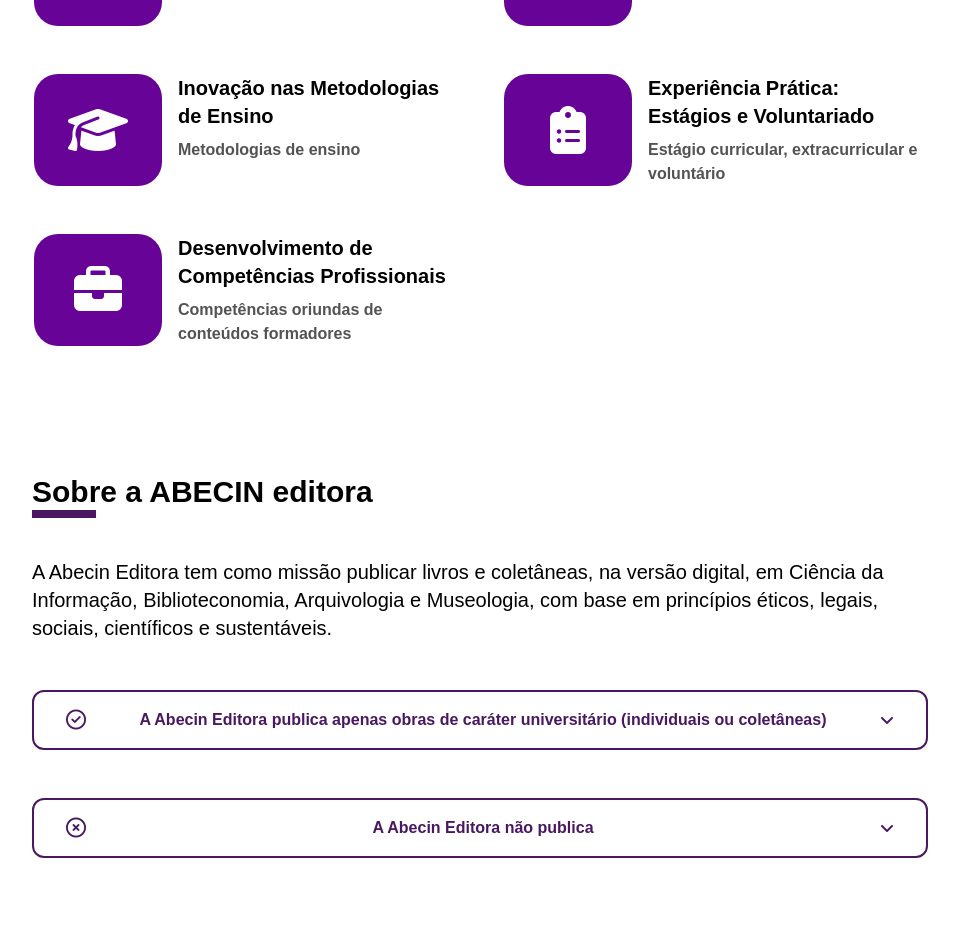
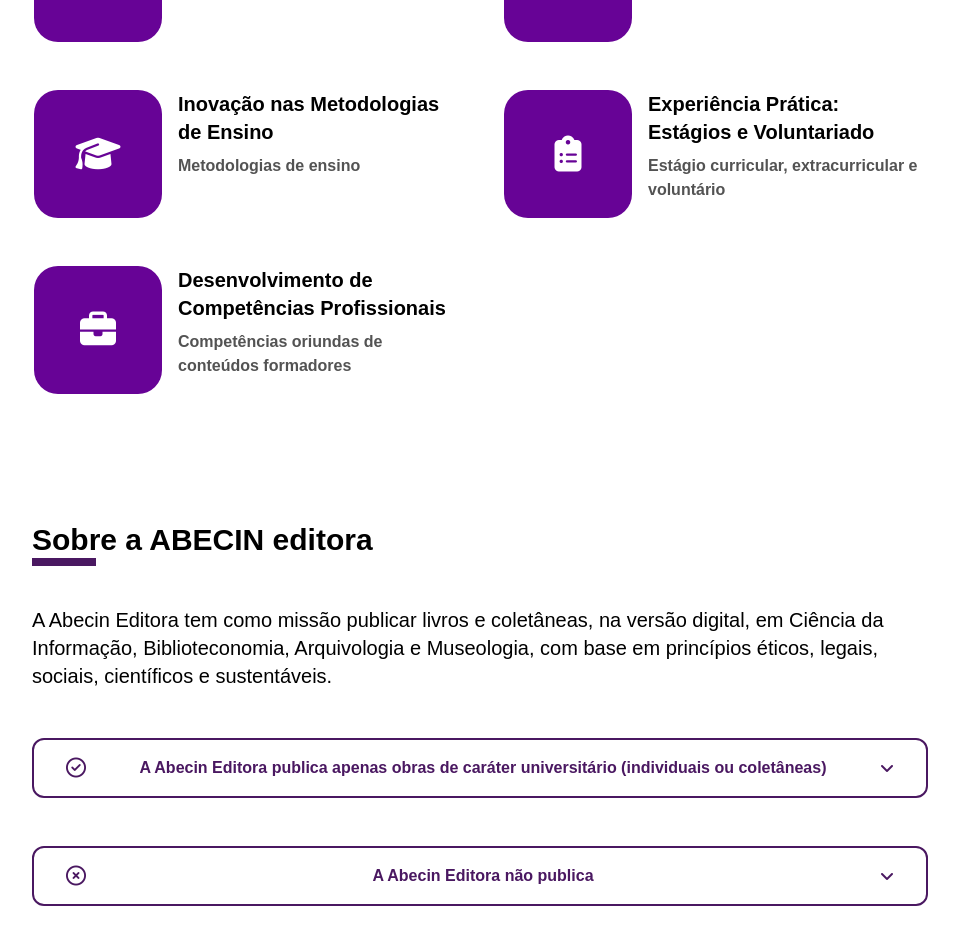
Before and after one commit to softeam-org/abecin, a Next.js app: page /publicacoes in a window 1280 px wide. Shown: the part 1542-2486 px from the top of the page, without its empty margins (160-1119 px from the left). Built offline with nearby package versions, Linux system fonts and the light colour scheme.

Commit message:
feat: adiciona menu dropdowns

```diff
--- a/src/app/publicacoes/page.tsx
+++ b/src/app/publicacoes/page.tsx
@@ -1,8 +1,8 @@
+import ButtonIcon from '@/components/publicacoes/ButtonIcon'
 import PageContent from '@/components/layout/PageContent'
+import Droptdown from '@/components/publicacoes/Dropdown'
 import PageTitle from '@/components/layout/PageTitle'
-import ButtonIcon from '@/components/publicacoes/ButtonIcon'
 import Card from '@/components/publicacoes/Card'
-import Droptout from '@/components/publicacoes/Dropout'
 
 export default function Publicacoes() {
 	return (
@@ -23,7 +23,7 @@
 							ABECIN Editora.
 						</span>
 					</p>
-					<div className="flex flex-row gap-6">
+					<div className="flex flex-col  md:flex-row gap-6">
 						<ButtonIcon
 							title="Acessar Rebecin"
 							icon="fa-book-open"
@@ -67,7 +67,7 @@
 						<h1 className="text-center font-bold text-2xl text-abecin-primary">
 							O escopo da REBECIN abrange
 						</h1>
-						<div className="grid grid-cols-2 mx-auto gap-12">
+						<div className="grid lg:grid-cols-2 md:mx-auto gap-12">
 							<Card
 								title="Integração Acadêmica e Profissional"
 								description="Currículo e conteúdos formadores: relações entre a academia e o mercado de trabalho"
@@ -126,13 +126,25 @@
 							Museologia, com base em princípios éticos, legais,
 							sociais, científicos e sustentáveis.
 						</p>
-						<Droptout
+						<Droptdown
 							title="A Abecin Editora publica apenas obras de caráter universitário (individuais ou coletâneas)"
-							list={['Item 1', 'Item 2', 'Item 3']}
+							list={[
+								'Obras científicas',
+								'Propostas de obras técnicas de referência',
+								'Obras derivadas de dissertações e teses'
+							]}
 						/>
-						<Droptout
-							title="A Abecin Editora não publica" publish={false}
-							list={['Item 1', 'Item 2', 'Item 3']}
+						<Droptdown
+							title="A Abecin Editora não publica"
+							publish={false}
+							list={[
+								'Livros de literatura (contos, poesia, romance)',
+								'Autoajuda',
+								'Guias de turismo',
+								'Infantojuvenil',
+								'Empresariais',
+								'teste'
+							]}
 						/>
 					</div>
 				</section>
--- a/src/components/publicacoes/Card.tsx
+++ b/src/components/publicacoes/Card.tsx
@@ -7,10 +7,10 @@
 export default function Card({ title, description, icon}: Props) {
 	return (
 		<div className="max-w-md flex gap-4">
-			<div className="max-h-32 w-32 flex items-center justify-center align-middle bg-abecin-secondary rounded-3xl p-8">
-                <i className={`fa-solid text-white text-5xl ${icon}`}/>
+			<div className="h-28 w-28 md:h-32 md:w-32 flex items-center justify-center align-middle bg-abecin-secondary rounded-3xl p-8">
+                <i className={`fa-solid text-white text-3xl md:text-4xl ${icon}`}/>
             </div>
-            <div className="max-w-[278px] flex flex-col gap-2">
+            <div className="max-w-[220px] md:max-w-[278px] flex flex-col gap-2">
                 <h1 className="text-xl font-bold">{title}</h1>
                 <p className="text-base font-semibold text-[#535353]">{description}</p>
             </div>
--- /dev/null
+++ b/src/components/publicacoes/Dropdown.tsx
@@ -0,0 +1,59 @@
+'use client'
+import { useState } from 'react'
+
+interface Props {
+	title: string
+	publish?: boolean
+	list: string[]
+}
+
+export default function Droptdown({ title, publish = true, list }: Props) {
+	const [isListVisible, setIsListVisible] = useState(false)
+
+	const toggleListVisibility = () => {
+		setIsListVisible(prevState => !prevState)
+	}
+
+	return (
+		<div className="cursor-pointer">
+			<div
+				className="border-2 rounded-xl px-8 py-4 items-center border-abecin-primary text-abecin-primary flex flex-row justify-between"
+				onClick={toggleListVisibility}
+			>
+				<i
+					className={`fa-regular text-xl ${
+						publish ? 'fa-circle-check' : 'fa-circle-xmark'
+					}`}
+				/>
+				<h1 className="font-bold mx-8">{title}</h1>
+				<i
+					className={`fa-solid ${
+						isListVisible ? 'fa-angle-up' : 'fa-angle-down'
+					}`}
+				/>
+			</div>
+
+			<div
+				className={`transition-all duration-1000 overflow-hidden ${
+					isListVisible ? 'max-h-64' : 'max-h-0'
+				}`}
+			>
+				<ul className="pl-8 mt-4">
+					{list.map((item, index) => (
+						<li
+							key={index}
+							className="flex flex-row font-medium mt-2 gap-4 items-center text-abecin-primary"
+						>
+							<i
+								className={`fa-solid ${
+									publish ? 'fa-check' : 'fa-xmark'
+								}`}
+							/>
+							{item}
+						</li>
+					))}
+				</ul>
+			</div>
+		</div>
+	)
+}
--- a/src/components/publicacoes/Dropout.tsx
+++ /dev/null
@@ -1,19 +0,0 @@
-'use client'
-
-interface Props {
-	title: string
-    publish?: boolean
-	list: string[]
-}
-
-export default function Droptout({ title, publish = true }: Props) {
-	return (
-		<div className="cursor-pointer">
-			<div className="border-2 rounded-xl px-8 py-4 items-center border-abecin-primary text-abecin-primary flex flex-row justify-between">
-				<i className={`fa-regular text-xl ${publish? 'fa-circle-check' : 'fa-circle-xmark'}`} />
-				<h1 className="font-bold mx-8">{title}</h1>
-                <i className="fa-solid fa-angle-down" />
-			</div>
-		</div>
-	)
-}
```
